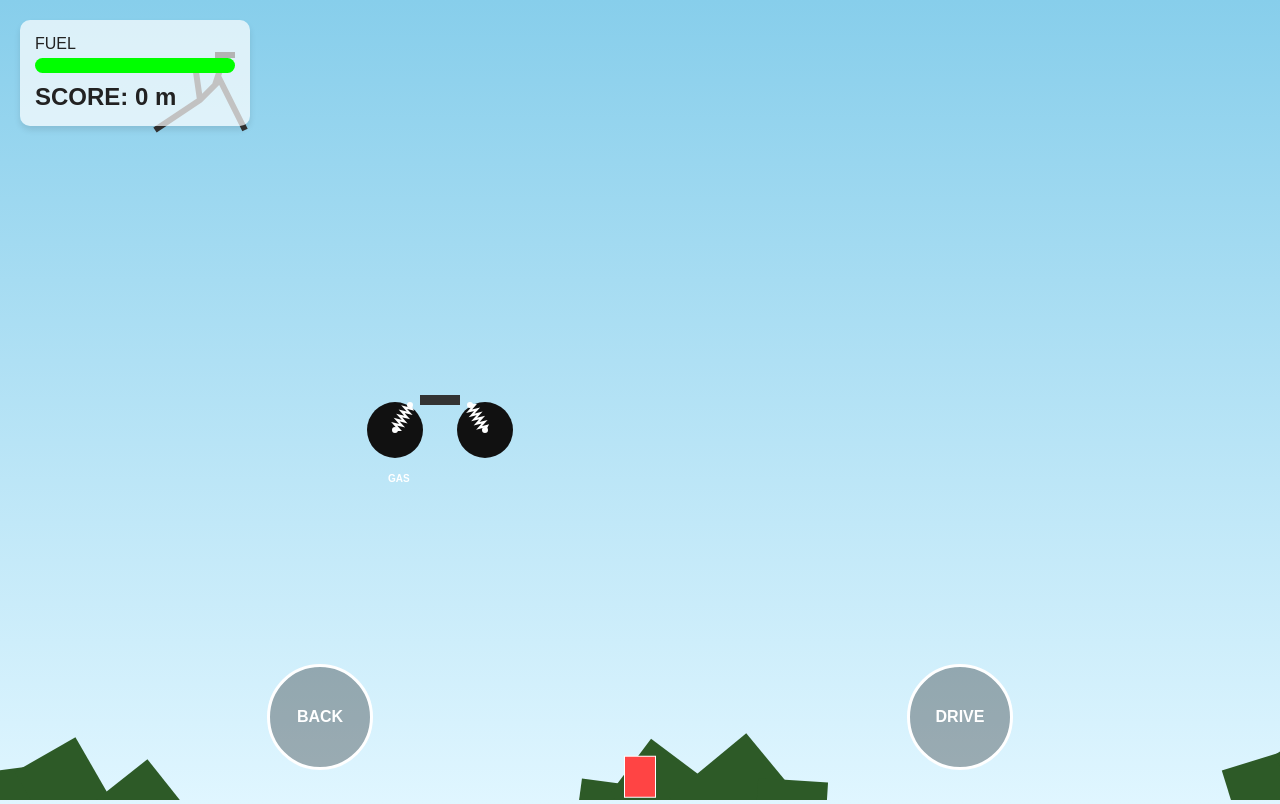
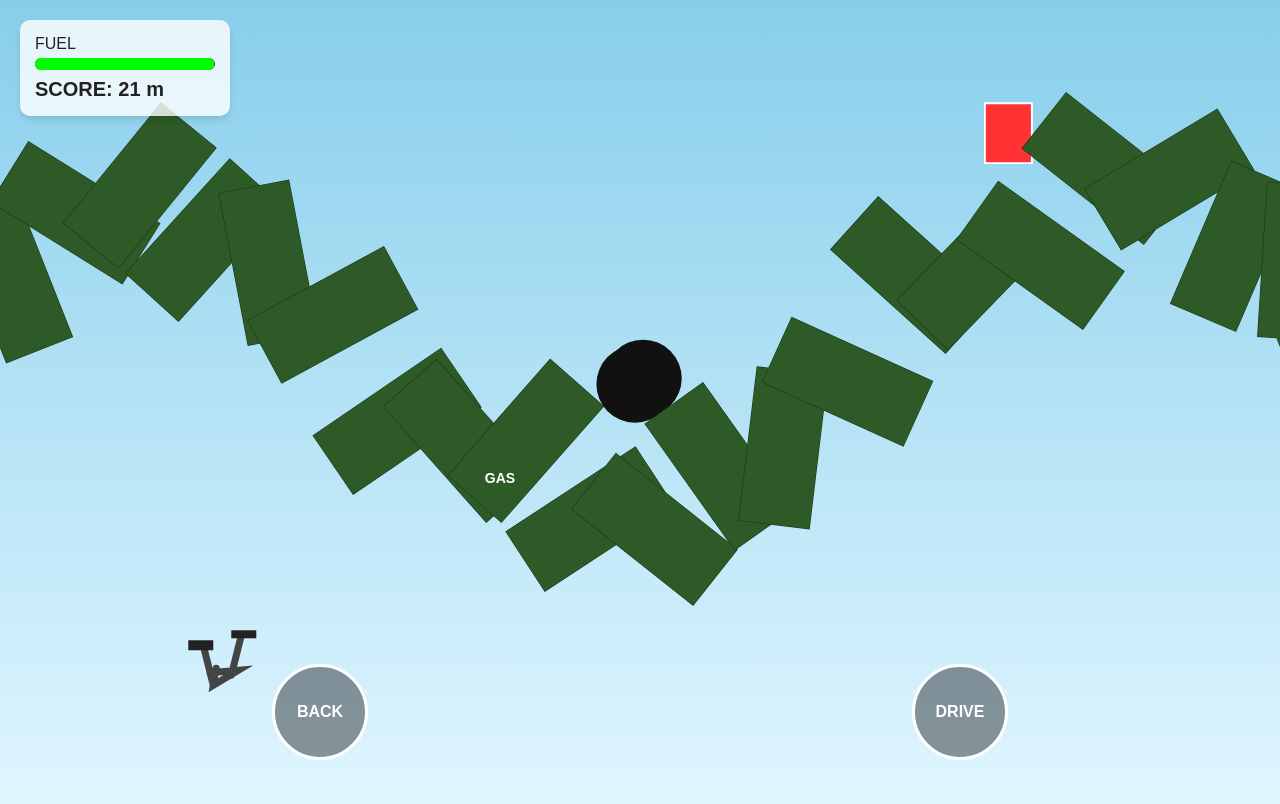
Before and after one commit to Sick-Car-Game/main-game, a plain HTML site: page index.html in a window 1280 px wide. Drawn offline with nearby package versions, Linux system fonts and the light colour scheme; animation ran at ten frames a second.

Commit message:
Update index.html

```diff
--- a/index.html
+++ b/index.html
@@ -2,35 +2,36 @@
 <html lang="ja">
 <head>
     <meta charset="UTF-8">
-    <meta name="viewport" content="width=device-width, initial-scale=1.0">
-    <title>Extreme Hill Climb - Gas Update</title>
+    <meta name="viewport" content="width=device-width, initial-scale=1.0, maximum-scale=1.0, user-scalable=no">
+    <title>Extreme Hill Climb - Fixed</title>
     <script src="https://cdnjs.cloudflare.com/ajax/libs/matter-js/0.19.0/matter.min.js"></script>
     <style>
-        body { margin: 0; overflow: hidden; background: linear-gradient(#87CEEB, #E0F6FF); font-family: 'Arial', sans-serif; }
+        body { margin: 0; overflow: hidden; background: linear-gradient(#87CEEB, #E0F6FF); font-family: 'Arial', sans-serif; touch-action: none; }
         #ui {
             position: absolute; top: 20px; left: 20px; color: #222;
-            background: rgba(255, 255, 255, 0.7); padding: 15px; border-radius: 10px;
-            pointer-events: none; box-shadow: 0 4px 6px rgba(0,0,0,0.1); z-index: 10;
+            background: rgba(255, 255, 255, 0.8); padding: 15px; border-radius: 10px;
+            pointer-events: none; box-shadow: 0 4px 6px rgba(0,0,0,0.1); z-index: 100;
         }
-        .gauge-container { width: 200px; height: 15px; background: #444; border-radius: 10px; overflow: hidden; margin-top: 5px; }
-        #energy-bar { width: 100%; height: 100%; background: #0f0; transition: background 0.3s; }
+        .gauge-container { width: 180px; height: 12px; background: #444; border-radius: 6px; overflow: hidden; margin-top: 5px; }
+        #energy-bar { width: 100%; height: 100%; background: #0f0; transition: width 0.1s; }
         #controls {
-            position: absolute; bottom: 30px; width: 100%;
-            display: flex; justify-content: space-around; z-index: 10;
+            position: absolute; bottom: 40px; width: 100%;
+            display: flex; justify-content: space-around; z-index: 100;
         }
         .btn {
-            width: 100px; height: 100px; background: rgba(0,0,0,0.3); color: white;
+            width: 90px; height: 90px; background: rgba(0,0,0,0.4); color: white;
             border: 3px solid white; border-radius: 50%; display: flex;
             align-items: center; justify-content: center; font-weight: bold;
-            user-select: none; cursor: pointer;
+            user-select: none; -webkit-tap-highlight-color: transparent;
         }
+        .btn:active { background: rgba(0,0,0,0.7); transform: scale(0.9); }
     </style>
 </head>
 <body>
 
 <div id="ui">
     <div>FUEL <div class="gauge-container"><div id="energy-bar"></div></div></div>
-    <div style="font-size: 24px; font-weight: bold; margin-top:10px;">SCORE: <span id="score">0</span> m</div>
+    <div style="font-size: 20px; font-weight: bold; margin-top:8px;">SCORE: <span id="score">0</span> m</div>
 </div>
 
 <div id="controls">
@@ -39,150 +40,187 @@
 </div>
 
 <script>
-const { Engine, Render, Runner, World, Bodies, Composite, Constraint, Events } = Matter;
+const { Engine, Render, Runner, World, Bodies, Composite, Constraint, Vector, Events } = Matter;
 
 const engine = Engine.create();
 const world = engine.world;
+// 重力を少し強めにして「おっとっと」感を出す
+engine.gravity.y = 1.2;
+
 const render = Render.create({
     element: document.body,
     engine: engine,
     options: {
-        width: window.innerWidth, height: window.innerHeight,
-        wireframes: false, background: 'transparent'
+        width: window.innerWidth,
+        height: window.innerHeight,
+        wireframes: false,
+        background: 'transparent'
     }
 });
 
-// --- バイク生成 ---
-function createProBike(x, y) {
+// --- バイク生成 (さらにサスペンションを強化) ---
+function createBike(x, y) {
     const group = Matter.Body.nextGroup(true);
-    const frame = Bodies.rectangle(x, y, 40, 10, { collisionFilter: { group: group }, render: { fillStyle: '#333' } });
-    const wheelA = Bodies.circle(x - 45, y + 30, 28, { collisionFilter: { group: group }, friction: 0.9, render: { fillStyle: '#111' } });
-    const wheelB = Bodies.circle(x + 45, y + 30, 28, { collisionFilter: { group: group }, friction: 0.9, render: { fillStyle: '#111' } });
 
-    const susProps = { stiffness: 0.05, damping: 0.08 };
-    Composite.add(world, [
-        frame, wheelA, wheelB,
-        Constraint.create({ bodyA: frame, pointA: { x: -30, y: 5 }, bodyB: wheelA, ...susProps }),
-        Constraint.create({ bodyA: frame, pointA: { x: 30, y: 5 }, bodyB: wheelB, ...susProps })
-    ]);
+    // ボディ（見えないが判定用）
+    const frame = Bodies.rectangle(x, y, 50, 15, {
+        collisionFilter: { group: group },
+        frictionAir: 0.02,
+        render: { visible: false }
+    });
+
+    // タイヤを大きくして走破性を上げる
+    const wheelA = Bodies.circle(x - 45, y + 25, 30, {
+        collisionFilter: { group: group },
+        friction: 1.0,
+        render: { fillStyle: '#111' }
+    });
+    const wheelB = Bodies.circle(x + 45, y + 25, 30, {
+        collisionFilter: { group: group },
+        friction: 1.0,
+        render: { fillStyle: '#111' }
+    });
+
+    // 極限まで柔らかいサスペンション
+    const susProps = { stiffness: 0.03, damping: 0.05, render: { visible: false } };
+    const springA = Constraint.create({ bodyA: frame, pointA: { x: -25, y: 0 }, bodyB: wheelA, ...susProps });
+    const springB = Constraint.create({ bodyA: frame, pointA: { x: 25, y: 0 }, bodyB: wheelB, ...susProps });
+
+    Composite.add(world, [frame, wheelA, wheelB, springA, springB]);
     return { frame, wheelA, wheelB };
 }
-const bike = createProBike(200, 100);
 
-// --- 地形 & 燃料アイテム生成 ---
+const bike = createBike(200, 300);
+
+// --- エグい地形 & GASアイテム生成 ---
 let lastX = -500;
 let fuels = [];
 
-function generateTerrain(startX, count) {
-    const segmentWidth = 60;
+function addTerrain(startX, count) {
+    const segWidth = 50;
     for (let i = 0; i < count; i++) {
-        const x = startX + i * segmentWidth;
-        const diff = x / 5000;
-        const getY = (posX) => 600 + Math.sin(posX * 0.01) * (100 + diff * 50) + Math.sin(posX * 0.05) * (30 + diff * 40) + Math.sin(posX * 0.2) * 15;
+        const x = startX + i * segWidth;
+        const diff = x / 3000; // 進むほどエグくなる係数
+
+        const getY = (px) => {
+            return 600 +
+                Math.sin(px * 0.008) * (120 + diff * 50) + // 大きなうねり
+                Math.sin(px * 0.04) * (40 + diff * 30) +   // 中くらいの凸凹
+                Math.cos(px * 0.15) * 15;                  // 小さなガタガタ
+        };
 
         const y1 = getY(x);
-        const y2 = getY(x + segmentWidth);
-        const angle = Math.atan2(y2 - y1, segmentWidth);
+        const y2 = getY(x + segWidth);
+        const angle = Math.atan2(y2 - y1, segWidth);
 
-        const ground = Bodies.rectangle(x + segmentWidth/2, y1 + (y2-y1)/2, segmentWidth + 10, 100, {
-            isStatic: true, angle: angle, friction: 1.0, render: { fillStyle: '#2d5a27' }
+        const ground = Bodies.rectangle(x + segWidth/2, y1 + (y2-y1)/2 + 50, segWidth + 5, 120, {
+            isStatic: true, angle: angle, friction: 1.0,
+            render: { fillStyle: '#2d5a27', strokeStyle: '#1b3a18', lineWidth: 1 }
         });
         Composite.add(world, ground);
 
-        // 燃料を一定間隔で配置 (15セグメントに1回)
-        if (i % 15 === 0 && i > 5) {
-            const fuel = Bodies.rectangle(x, y1 - 60, 30, 40, {
-                isStatic: true, isSensor: true, // 物理衝突はせず検知のみ
-                label: 'fuel',
-                render: { fillStyle: '#ff4444', strokeStyle: '#fff', lineWidth: 2 }
+        // GASアイテムを20セグメントごとに配置
+        if (i % 20 === 0 && i > 5) {
+            const fuel = Bodies.rectangle(x, y1 - 80, 35, 45, {
+                isStatic: true, isSensor: true,
+                render: { fillStyle: '#ff3333', strokeStyle: '#fff', lineWidth: 3 }
             });
             fuels.push(fuel);
             Composite.add(world, fuel);
         }
-        lastX = x + segmentWidth;
+        lastX = x + segWidth;
     }
 }
 
-generateTerrain(lastX, 100);
+addTerrain(lastX, 100);
 
-// --- バイクのフレーム描画 ---
+// --- フレームのビジュアル描画 ---
 Events.on(render, 'afterRender', () => {
     const ctx = render.context;
     const f = bike.frame.position, wA = bike.wheelA.position, wB = bike.wheelB.position;
-    ctx.beginPath(); ctx.strokeStyle = "#333"; ctx.lineWidth = 6;
-    ctx.moveTo(wA.x, wA.y); ctx.lineTo(f.x, f.y); ctx.lineTo(f.x + 20, f.y - 20); ctx.lineTo(wB.x, wB.y);
-    ctx.moveTo(f.x, f.y); ctx.lineTo(f.x - 5, f.y - 35); // Saddle stick
-    ctx.moveTo(f.x + 15, f.y - 15); ctx.lineTo(f.x + 25, f.y - 45); // Handle stick
+
+    // バイクフレーム
+    ctx.beginPath();
+    ctx.strokeStyle = "#444"; ctx.lineWidth = 7; ctx.lineCap = "round";
+    ctx.moveTo(wA.x, wA.y); ctx.lineTo(f.x, f.y); // リア
+    ctx.lineTo(f.x + 25, f.y - 15); ctx.lineTo(wB.x, wB.y); // フロント
+    ctx.moveTo(f.x, f.y); ctx.lineTo(f.x - 10, f.y - 40); // サドル支柱
+    ctx.moveTo(f.x + 18, f.y - 10); ctx.lineTo(f.x + 28, f.y - 50); // ハンドル支柱
     ctx.stroke();
-    ctx.fillStyle = "#000"; ctx.fillRect(f.x - 15, f.y - 40, 20, 8); // Saddle
-    ctx.fillRect(f.x + 15, f.y - 48, 20, 6); // Handle
 
-    // 燃料缶に「GAS」と描画
-    ctx.fillStyle = "white"; ctx.font = "bold 10px Arial";
+    // サドルとハンドルバー
+    ctx.fillStyle = "#222";
+    ctx.fillRect(f.x - 25, f.y - 45, 25, 10); // サドル
+    ctx.fillRect(f.x + 18, f.y - 55, 25, 8);  // ハンドル
+
+    // GASラベル
+    ctx.fillStyle = "white"; ctx.font = "bold 14px Arial"; ctx.textAlign = "center";
     fuels.forEach(fuel => {
-        if(fuel.render.visible) ctx.fillText("GAS", fuel.position.x - 12, fuel.position.y + 5);
+        if(fuel.id) ctx.fillText("GAS", fuel.position.x, fuel.position.y + 5);
     });
 });
 
-// --- ループ & 判定 ---
+// --- ゲームロジック ---
 let stamina = 100;
 let score = 0;
-const bar = document.getElementById('energy-bar');
+let isDriving = false;
+let isBacking = false;
 
 Events.on(engine, 'beforeUpdate', () => {
-    if (bike.frame.position.x > lastX - 2000) generateTerrain(lastX, 50);
+    // 地形を無限に追加
+    if (bike.frame.position.x > lastX - 3000) addTerrain(lastX, 50);
 
-    // 操作
-    const torque = 0.12;
-    if (window.isDriving) {
-        Matter.Body.setAngularVelocity(bike.wheelB, 0.18);
-        bike.frame.torque = torque;
+    // 操作と空中姿勢制御
+    const speed = 0.22;
+    const rotPower = 0.12;
+    if (isDriving) {
+        Matter.Body.setAngularVelocity(bike.wheelB, speed);
+        Matter.Body.setAngularVelocity(bike.wheelA, speed);
+        bike.frame.torque = rotPower; // 前傾
     }
-    if (window.isBacking) {
-        Matter.Body.setAngularVelocity(bike.wheelB, -0.1);
-        bike.frame.torque = -torque;
+    if (isBacking) {
+        Matter.Body.setAngularVelocity(bike.wheelB, -speed * 0.6);
+        bike.frame.torque = -rotPower; // 後傾
     }
 
-    // カメラ
-    const lookX = bike.frame.position.x + 200;
-    Render.lookAt(render, {
-        min: { x: lookX - window.innerWidth/2, y: bike.frame.position.y - 400 },
-        max: { x: lookX + window.innerWidth/2, y: bike.frame.position.y + 400 }
-    });
+    // カメラ：車を画面中央より少し左に配置
+    Render.lookAt(render, bike.frame, { x: 300, y: 300 });
 
-    // 燃料チェック & スタミナ消費
-    stamina -= 0.015; // 消費スピード
-    if (stamina <= 0) {
-        stamina = 0;
-        alert("GAME OVER! Score: " + score);
-        location.reload();
-    }
+    // スコアとスタミナ
+    stamina -= 0.015;
+    if (stamina <= 0) location.reload(); // 燃料切れでリスタート
 
-    // アイテム取得判定 (単純な距離判定)
-    fuels.forEach((fuel, index) => {
-        const dist = Vector.magnitude(Vector.sub(bike.frame.position, fuel.position));
-        if (dist < 50) {
-            stamina = 100; // 回復
+    // アイテム取得 (Vector.distanceを使用)
+    fuels.forEach((fuel, i) => {
+        if (Vector.magnitude(Vector.sub(bike.frame.position, fuel.position)) < 70) {
+            stamina = Math.min(100, stamina + 50); // 回復
             Composite.remove(world, fuel);
-            fuels.splice(index, 1);
+            fuels.splice(i, 1);
         }
     });
 
-    // UI更新
-    bar.style.width = stamina + "%";
-    bar.style.background = stamina < 30 ? "#f00" : "#0f0";
+    document.getElementById('energy-bar').style.width = stamina + "%";
+    document.getElementById('energy-bar').style.background = stamina < 30 ? "#f00" : "#0f0";
     score = Math.max(score, Math.floor(bike.frame.position.x / 10));
     document.getElementById('score').innerText = score;
 });
 
-// 操作イベント設定
-const setBtn = (id, varName) => {
-    const btn = document.getElementById(id);
-    btn.onpointerdown = () => window[varName] = true;
-    btn.onpointerup = () => window[varName] = false;
+// ボタンイベント設定 (マルチタッチ対応)
+const setupBtn = (id, action) => {
+    const el = document.getElementById(id);
+    const start = (e) => { e.preventDefault(); action(true); };
+    const end = (e) => { e.preventDefault(); action(false); };
+    el.addEventListener('touchstart', start); el.addEventListener('touchend', end);
+    el.addEventListener('mousedown', start); el.addEventListener('mouseup', end);
 };
-setBtn('btn-drive', 'isDriving');
-setBtn('btn-back', 'isBacking');
+setupBtn('btn-drive', (v) => isDriving = v);
+setupBtn('btn-back', (v) => isBacking = v);
+
+// ウィンドウリサイズ対応
+window.addEventListener('resize', () => {
+    render.canvas.width = window.innerWidth;
+    render.canvas.height = window.innerHeight;
+});
 
 Render.run(render);
 Runner.run(Runner.create(), engine);
```
